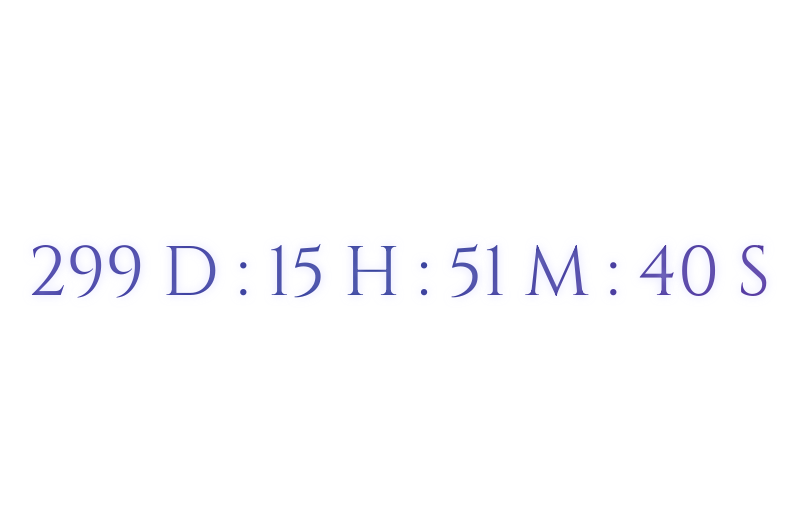
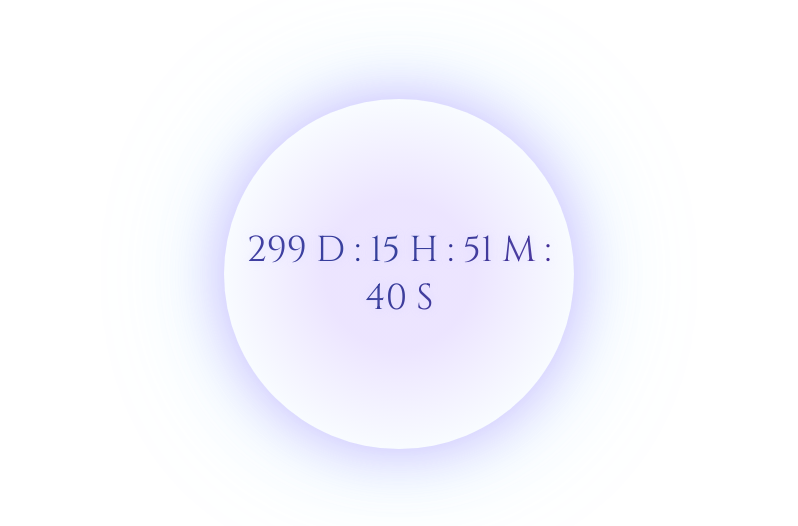
Before and after one commit to shoren930619-ui/day-counter, a plain HTML site: page index.html in a window 1280 px wide. Shown: the part 126-652 px from the top of the page, without its empty margins (241-1039 px from the left). Drawn offline with Linux system fonts and the light colour scheme.

Commit message:
Update index.html

```diff
--- a/index.html
+++ b/index.html
@@ -1,7 +1,7 @@
 <html>
   <head>
     <meta charset="UTF-8">
-    <title>Dreamy Gradient Day Counter</title>
+    <title>Day Counter with Halo</title>
     <!-- 引入 Cinzel 細字重 -->
     <link href="https://fonts.googleapis.com/css2?family=Cinzel:wght@400&display=swap" rel="stylesheet">
     <style>
@@ -15,16 +15,29 @@
         font-family: 'Cinzel', serif;
       }
 
+      .halo {
+        position: relative;
+        display: flex;
+        justify-content: center;
+        align-items: center;
+        width: 350px;
+        height: 350px;
+        border-radius: 50%;
+        background: radial-gradient(circle, rgba(180,150,255,0.25) 30%, rgba(120,180,255,0.05) 70%, transparent 100%);
+        box-shadow: 0 0 40px rgba(160, 120, 255, 0.4),
+                    0 0 80px rgba(120, 200, 255, 0.2);
+        animation: haloPulse 6s ease-in-out infinite alternate;
+      }
+
       #counter {
-        font-size: 70px;
+        font-size: 36px; /* 縮小字體 */
         font-weight: 400;
         text-align: center;
         background-size: 300% 300%;
         -webkit-background-clip: text;
         -webkit-text-fill-color: transparent;
         animation: gradientShift 6s ease-in-out infinite;
-        text-shadow: 0 0 10px rgba(200, 200, 255, 0.6);
-        transition: all 0.3s ease;
+        text-shadow: 0 0 8px rgba(200, 200, 255, 0.4);
       }
 
       /* 淺色模式：深藍紫系 */
@@ -53,22 +66,31 @@
         }
       }
 
-      /* 漸層顏色流動 */
+      /* 漸層流動 */
       @keyframes gradientShift {
+        0% { background-position: 0% 50%; }
+        50% { background-position: 100% 50%; }
+        100% { background-position: 0% 50%; }
+      }
+
+      /* 光暈脈動效果 */
+      @keyframes haloPulse {
         0% {
-          background-position: 0% 50%;
-        }
-        50% {
-          background-position: 100% 50%;
+          box-shadow: 0 0 40px rgba(160, 120, 255, 0.4),
+                      0 0 80px rgba(120, 200, 255, 0.2);
         }
         100% {
-          background-position: 0% 50%;
+          box-shadow: 0 0 60px rgba(180, 140, 255, 0.6),
+                      0 0 120px rgba(140, 220, 255, 0.35);
         }
       }
     </style>
   </head>
   <body>
-    <div id="counter"></div>
+    <div class="halo">
+      <div id="counter"></div>
+    </div>
+
     <script>
       const start = new Date("2024-12-03T00:00:00"); // 修改成你的開始日期
 
```
